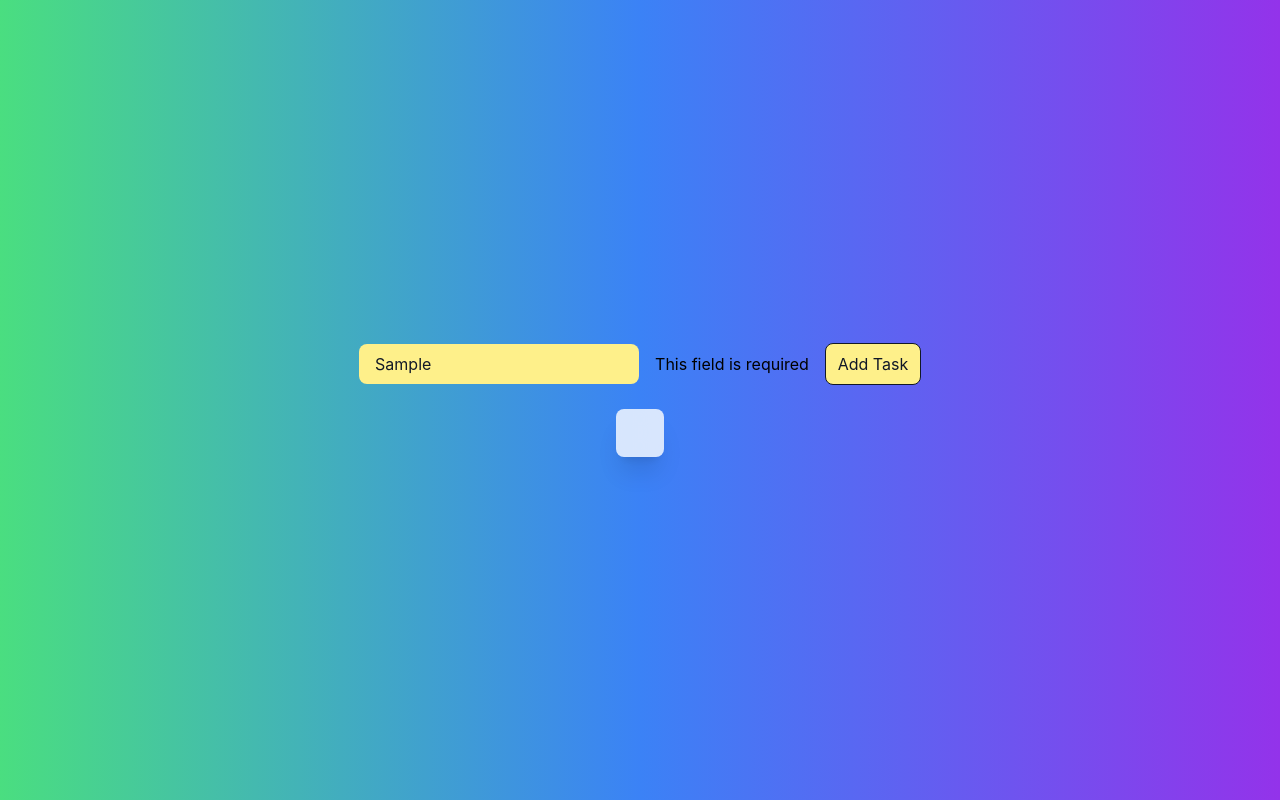
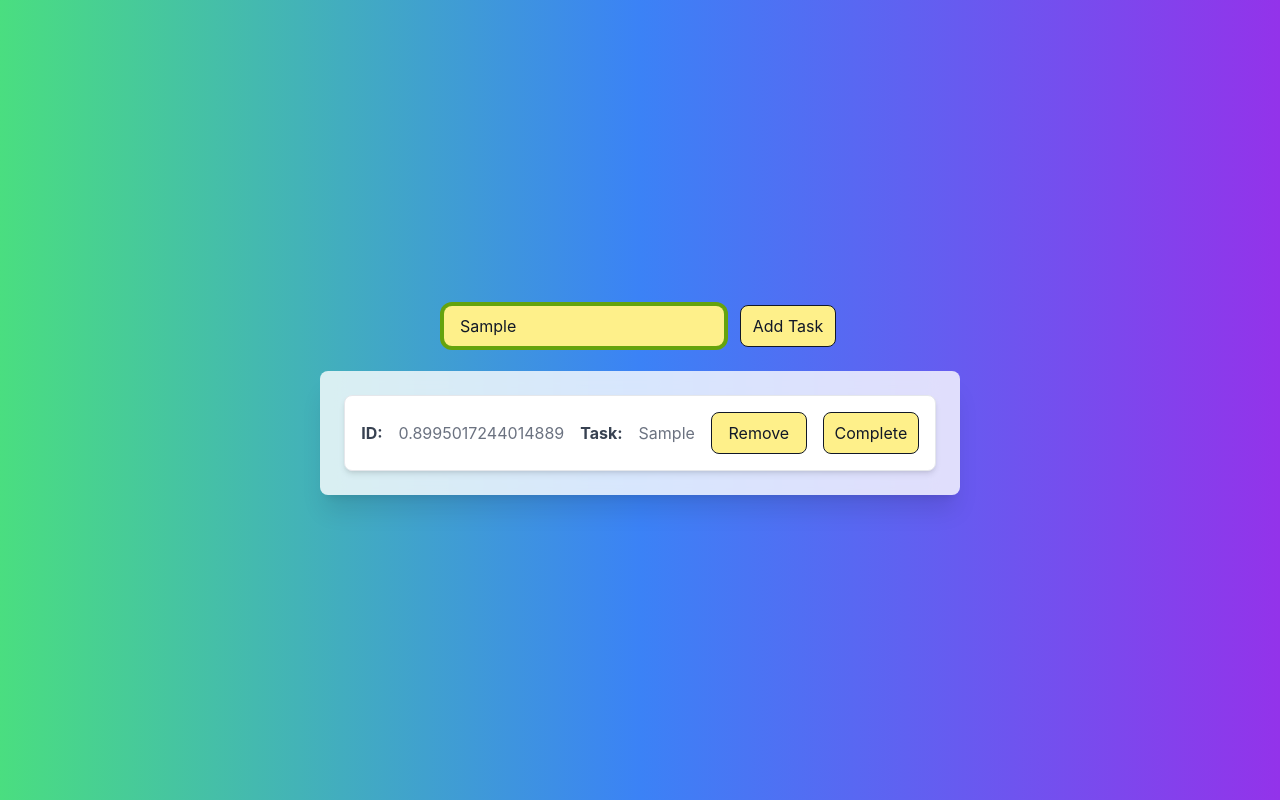
Before and after one commit to quixun/todoApp-with-react, a React (Create React App) app: page / in a window 1280 px wide. Both pictures are taken after typing "Sample" into the empty fields and a click on the button "Add Task". Built offline with nearby package versions, Linux system fonts and the light colour scheme.

Commit message:
Update form with using react hook form

```diff
--- a/src/components/Input.tsx
+++ b/src/components/Input.tsx
@@ -1,48 +1,32 @@
-import React from "react";
-import {
-  FieldErrors,
-  UseFormRegister,
-  FieldValues,
-  Path,
-} from "react-hook-form";
+import React, { ChangeEventHandler } from "react";
+import { FieldError } from "react-hook-form";
 
-// Define the type for form values
-type InputProps<T extends FieldValues> = {
+type InputProps = {
   job: string;
-  setJob: (value: string) => void;
+  onChange: ChangeEventHandler<HTMLInputElement>
   focus: React.RefObject<HTMLInputElement>;
-  register: UseFormRegister<T>;
-  error: FieldErrors<T>;
-};
+  error?: FieldError}
 
-export const Input = <T extends FieldValues>({
+export const Input = ({
   job,
-  setJob,
+  onChange,
   focus,
-  register,
   error,
-}: InputProps<T>) => {
-  const taskPath: Path<T> = "task" as Path<T>;
-  const errorMessage = error.task?.message as string | undefined;
+}: InputProps) => {
 
+    console.log(error);
   return (
     <>
       <input
-        {...register(taskPath, {
-          required: "This field is required",
-          minLength: {
-            value: 2,
-            message: "Task must be at least 2 characters long",
-          },
-        })}
+
         className="bg-yellow-200 text-gray-900 px-4 py-2 rounded-lg focus:outline-none focus:ring-4 focus:ring-lime-600 transition-all duration-300 ease-in-out"
         type="text"
         placeholder="Enter a task"
         value={job}
         ref={focus}
-        onChange={(e) => setJob(e.target.value.trim())}
+        onChange={onChange}
       />
-      {error.task && <span>{errorMessage}</span>}
+      {error && <span>{error.message}</span>}
     </>
   );
 };
--- a/src/components/Tasks.tsx
+++ b/src/components/Tasks.tsx
@@ -18,7 +18,7 @@ export const Tasks = ({ item, index, handleDeleteTask, handleCompleteTask }: Tas
   return (
     <li
       key={`${item.id}-${index}`} //id-index
-      className="flex flex-row items-center gap-4 p-4 bg-white border border-gray-200 rounded-lg shadow-md hover:shadow-lg transition-shadow duration-300"
+      className="flex flex-row items-center justify-center gap-4 p-4 bg-white border border-gray-200 rounded-lg shadow-md hover:shadow-lg transition-shadow duration-300"
     >
       <div className="font-bold text-gray-700">ID:</div>
       <div className="text-gray-500">{item.id}</div>
--- a/src/pages/ToDoApp.tsx
+++ b/src/pages/ToDoApp.tsx
@@ -1,5 +1,5 @@
-import React, { useCallback, useState, useRef } from "react";
-import { useForm } from "react-hook-form";
+import React, { useState, useRef } from "react";
+import { useForm, SubmitHandler, Controller } from "react-hook-form";
 import Container from "../components/Container.tsx";
 import { Input } from "../components/Input.tsx";
 import { Button } from "../components/Button.tsx";
@@ -11,63 +11,54 @@ type Task = {
   completed: boolean;
 };
 
+type FormValues = {
+  task: string;
+};
+
 function ToDoApp() {
   const [tasks, setTasks] = useState<Task[]>(
     JSON.parse(localStorage.getItem("job") || "[]")
   );
-  const [job, setJob] = useState("");
-
   const focusInput = useRef<HTMLInputElement | null>(null);
 
   const {
-    register,
+    control,
     handleSubmit,
-    formState: { errors },
-  } = useForm();
+    getValues,
+    reset,
+  } = useForm<FormValues>();
 
-  const handleAddTask = useCallback(() => {
-    // console.log(`add function is called`);
+  getValues("task");
 
-    if (job !== "") {
+  const handleAddTask: SubmitHandler<FormValues> = (data) => {
+    if (data.task.trim() !== "") {
       const newTask = {
         id: Math.random(),
-        text: job,
+        text: data.task,
         completed: false,
       };
-      setTasks([...tasks, newTask]);
-      const jsonJob = JSON.stringify([...tasks, newTask]);
-      localStorage.setItem("job", jsonJob);
-      setJob("");
-      focusInput.current!.focus();
+      const updatedTasks = [...tasks, newTask];
+      setTasks(updatedTasks);
+      localStorage.setItem("job", JSON.stringify(updatedTasks));
+      reset();
+      focusInput.current?.focus();
     } else {
       alert("No task added yet");
     }
-  }, [job, tasks]);
+  };
 
   const handleDeleteTask = (id: number) => {
-    // console.log('delete function is called');
-
-    const newTask = tasks.filter((job) => job.id !== id);
-    setTasks(newTask);
-    const jsonJob = JSON.stringify(newTask);
-    localStorage.setItem("job", jsonJob);
+    const updatedTasks = tasks.filter((task) => task.id !== id);
+    setTasks(updatedTasks);
+    localStorage.setItem("job", JSON.stringify(updatedTasks));
   };
 
-  const handleCompleteTask = (task) => {
-    //  const updateTask = { ...task, completed: !task.completed }; //tasks
-    setTasks((prev) => {
-      const updatedTasks = prev.map((item) => {
-        if (task.id === item.id) {
-          return { ...item, completed: true };
-        }
-        return item;
-      });
-
-      const jsonJob = JSON.stringify(updatedTasks);
-      localStorage.setItem("job", jsonJob);
-
-      return updatedTasks;
-    });
+  const handleCompleteTask = (task: Task) => {
+    const updatedTasks = tasks.map((item) =>
+      item.id === task.id ? { ...item, completed: !item.completed } : item
+    );
+    setTasks(updatedTasks);
+    localStorage.setItem("job", JSON.stringify(updatedTasks));
   };
 
   return (
@@ -76,19 +67,31 @@ function ToDoApp() {
         onSubmit={handleSubmit(handleAddTask)}
         className="flex items-center justify-center gap-4"
       >
-        <Input
-          focus={focusInput}
-          register={register}
-          error={errors}
-          job={job}
-          setJob={setJob}
-        />
-        <Button type={"submit"} name={`Add Task`} />
+        <Controller
+          control={control}
+          name="task"
+          rules={{ required: "this field is required", minLength: 2 }}
+          render={({
+            fieldState: { invalid, error },
+            field: { onChange, value },
+          }) => {
+            return (
+              <Input
+                focus={focusInput}
+                job={value}
+                error={error}
+                onChange={onChange}
+              />
+            );
+          }}
+        ></Controller>
+        <Button type="submit" name="Add Task" />
       </form>
       <div className="w-auto justify-between flex max-w-full p-6 bg-white bg-opacity-80 backdrop-blur-lg rounded-lg shadow-xl">
         <ul className="flex flex-col gap-2">
           {tasks.map((item, index) => (
             <Tasks
+              key={`${item.id}-${index}`}
               item={item}
               index={index}
               handleCompleteTask={handleCompleteTask}
```
